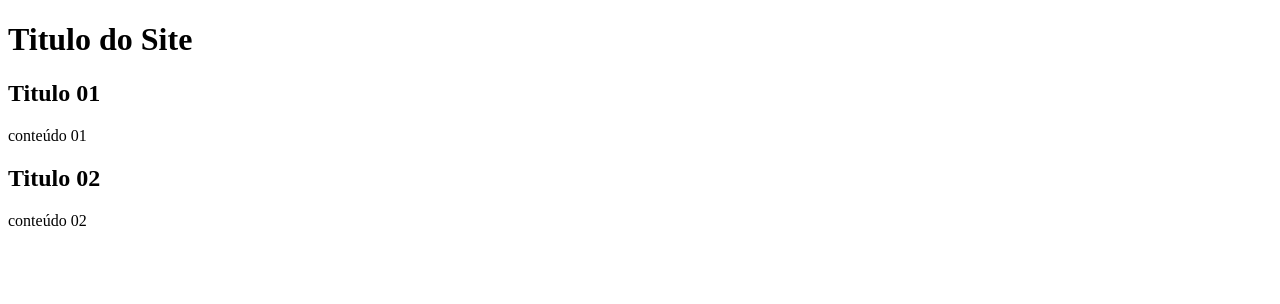
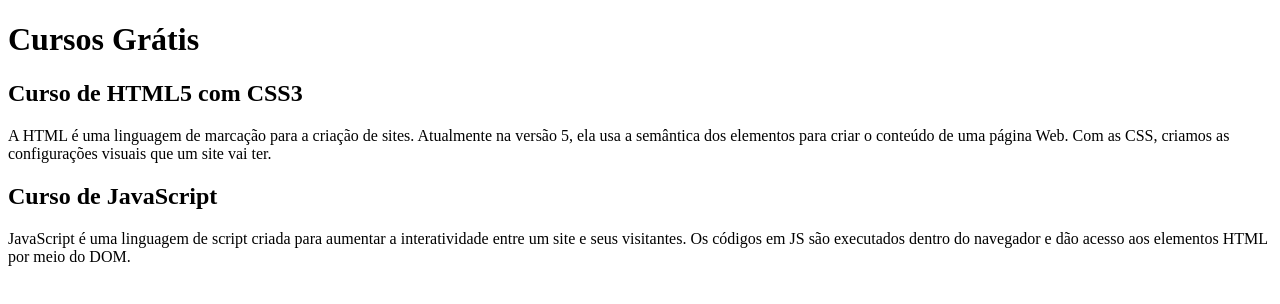
Before and after one commit to IsaiasMenezes/curso-gratis-cev, a plain HTML site: page html/index.html in a window 1280 px wide. Drawn offline with Linux system fonts and the light colour scheme.

Commit message:
update index

```diff
--- a/html/index.html
+++ b/html/index.html
@@ -3,20 +3,20 @@
 <head>
     <meta charset="UTF-8">
     <meta name="viewport" content="width=device-width, initial-scale=1.0">
-    <title>Titulo do Site</title>
+    <title>Cursos Grátis</title>
 </head>
 <body>
     <main>
         <header>
-            <h1>Titulo do Site</h1>
+            <h1>Cursos Grátis</h1>
         </header>
         <article>
-            <h2>Titulo 01</h2>
-            <p>conteúdo 01</p>
+            <h2>Curso de HTML5 com CSS3</h2>
+            <p>A HTML é uma linguagem de marcação para a criação de sites. Atualmente na versão 5, ela usa a semântica dos elementos para criar o conteúdo de uma página Web. Com as CSS, criamos as configurações visuais que um site vai ter.</p>
         </article>
         <article>
-            <h2>Titulo 02</h2>
-            <p>conteúdo 02</p>
+            <h2>Curso de JavaScript</h2>
+            <p>JavaScript é uma linguagem de script criada para aumentar a interatividade entre um site e seus visitantes. Os códigos em JS são executados dentro do navegador e dão acesso aos elementos HTML por meio do DOM.</p>
         </article>
     </main>
 </body>
```
